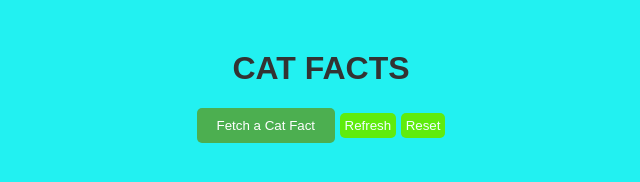
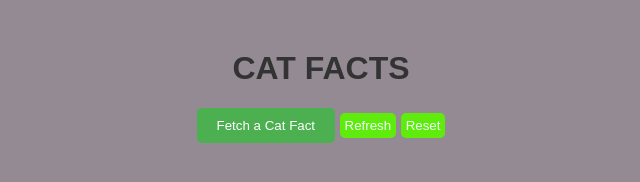
Before and after one commit to Salyviah/Project-phase-1, a plain HTML site: page index.html in a window 1280 px wide. Shown: the whole page, without its empty margins (319-959 px from the left). Drawn offline with Linux system fonts and the light colour scheme.

Commit message:
Project-phase-1

```diff
--- a/index.css
+++ b/index.css
@@ -1,6 +1,6 @@
 body {
     font-family: Arial, sans-serif;
-    background-color:rgb(34, 241, 241);
+    background-color:rgb(148, 138, 147);
 }
 
 .container {
```
